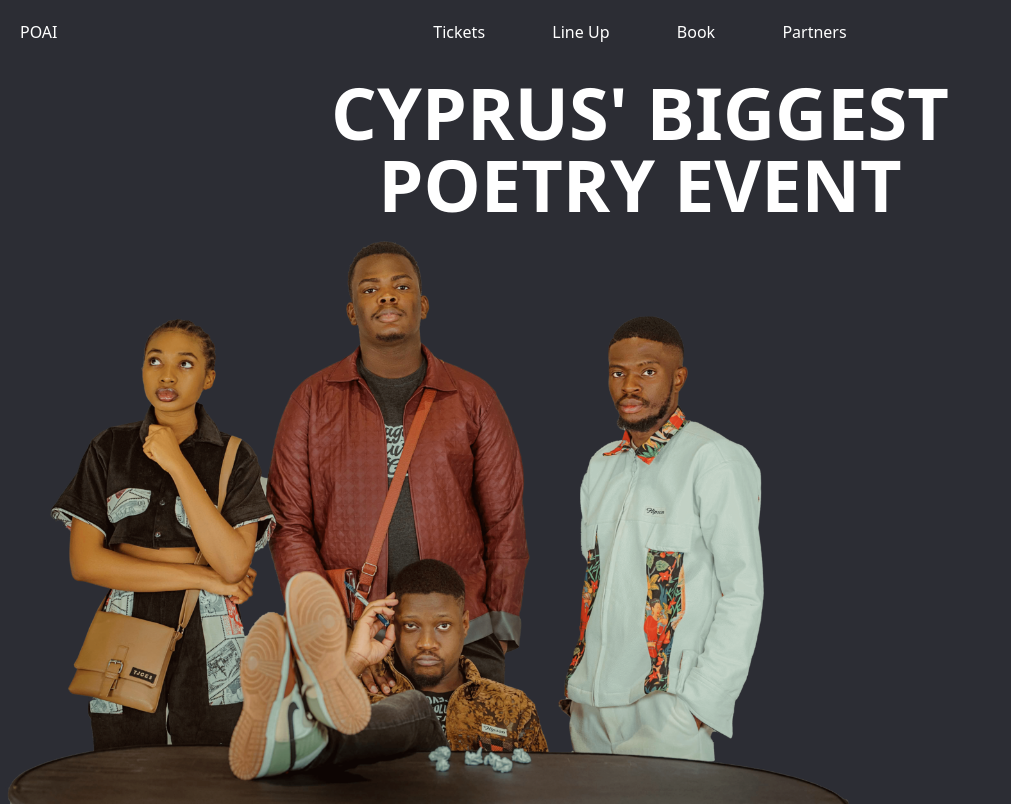
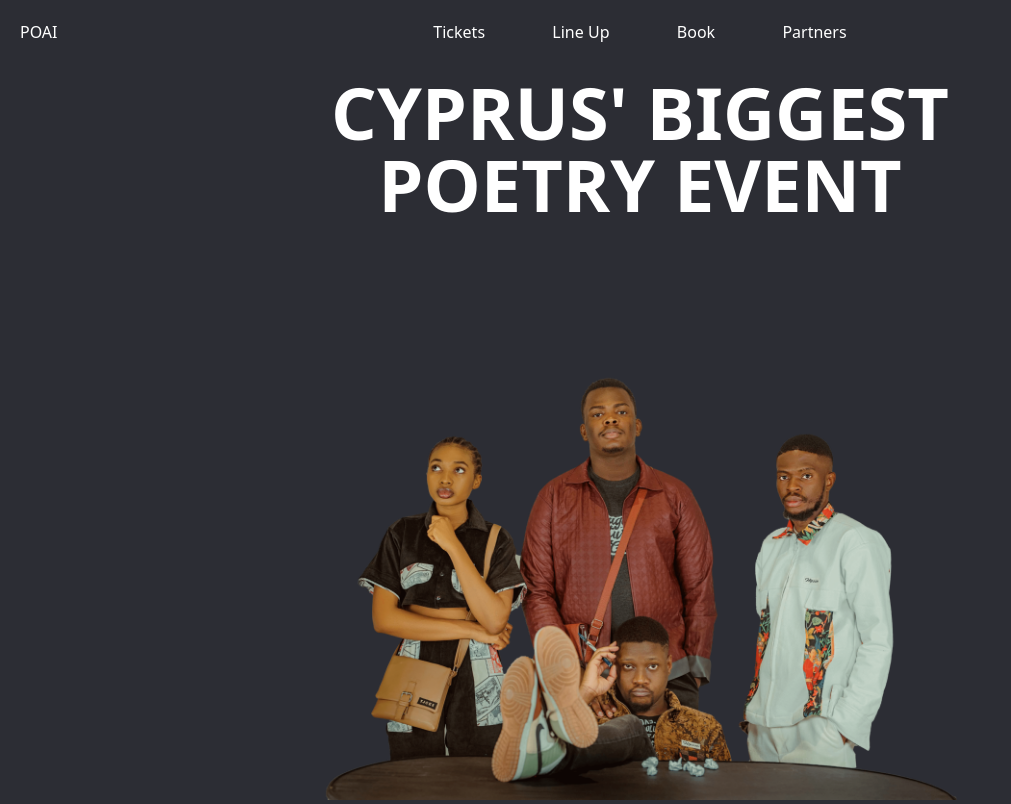
Before and after one commit to ayowayne123/POAI-BKM-Tickets, a Next.js app: page / in a window 1280 px wide. Shown: the whole page, without its empty margins (0-1011 px from the left). Built offline with nearby package versions, Linux system fonts and the light colour scheme.

Commit message:
optimizing image 2

```diff
--- a/components/main.jsx
+++ b/components/main.jsx
@@ -8,8 +8,8 @@ function Main() {
   return (
     <div id='home' className='overflow-hidden '>
     <span className='text-7xl p-3 mx-60  uppercase font-bold  flex items-center justify-center text-center'> Cyprus&apos; biggest poetry event</span>
-<span className='uppercase w-2/3 bottom-0 left-0 right-0 font-bold  flex items-center justify-center '>
-  <Image src={BkmMain} alt='Poets on an Island' width={900} height={900} sizes="(max-width: 768px) 100vw,
+<span className='uppercase w-full absolute bottom-0 left-0 right-0 font-bold  flex items-center justify-center '>
+  <Image src={BkmMain} alt='Poets on an Island' className='w-1/2' sizes="(max-width: 768px) 100vw,
               (max-width: 1200px) 50vw,
               33vw"/> </span>
     </div>
```
